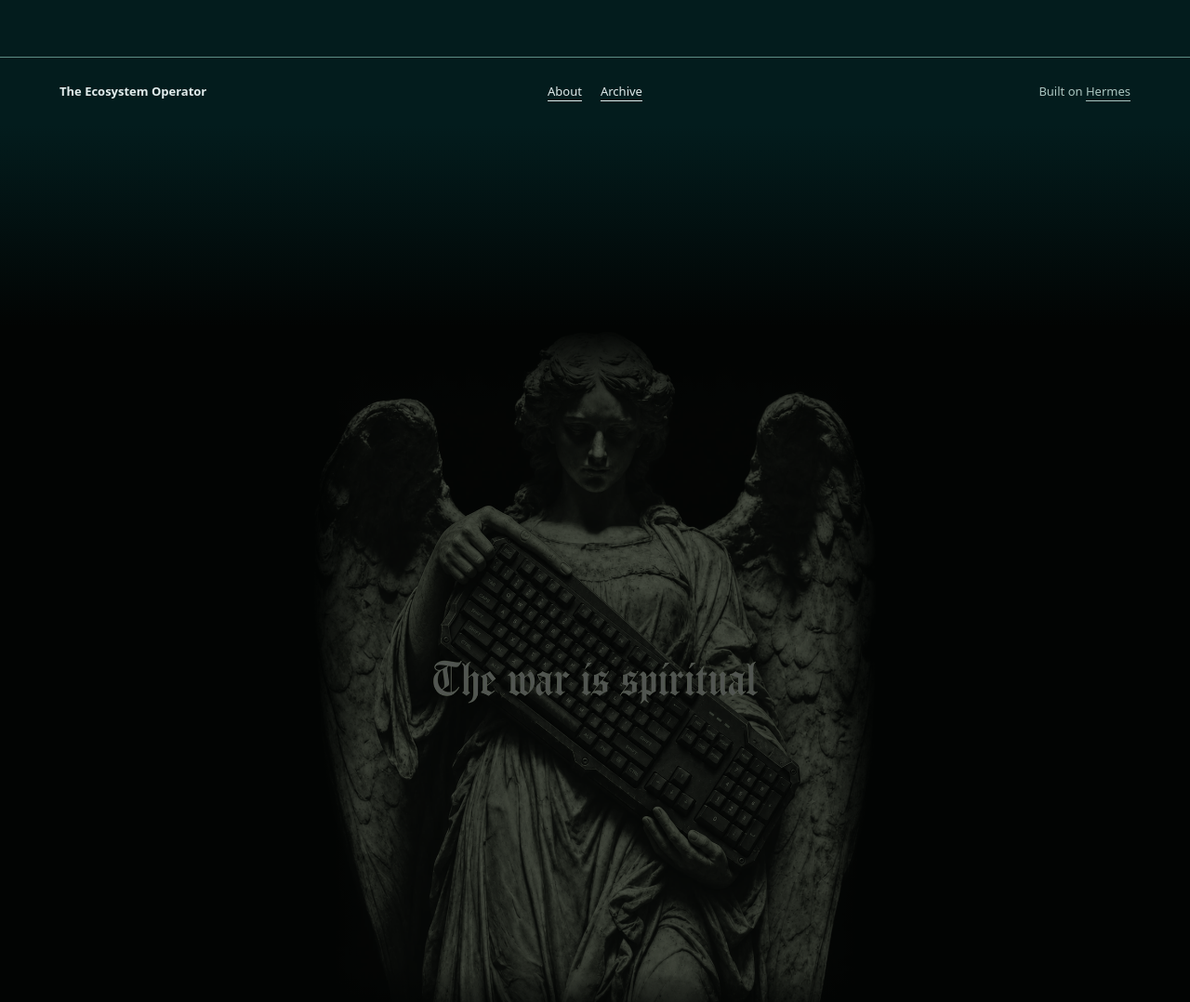
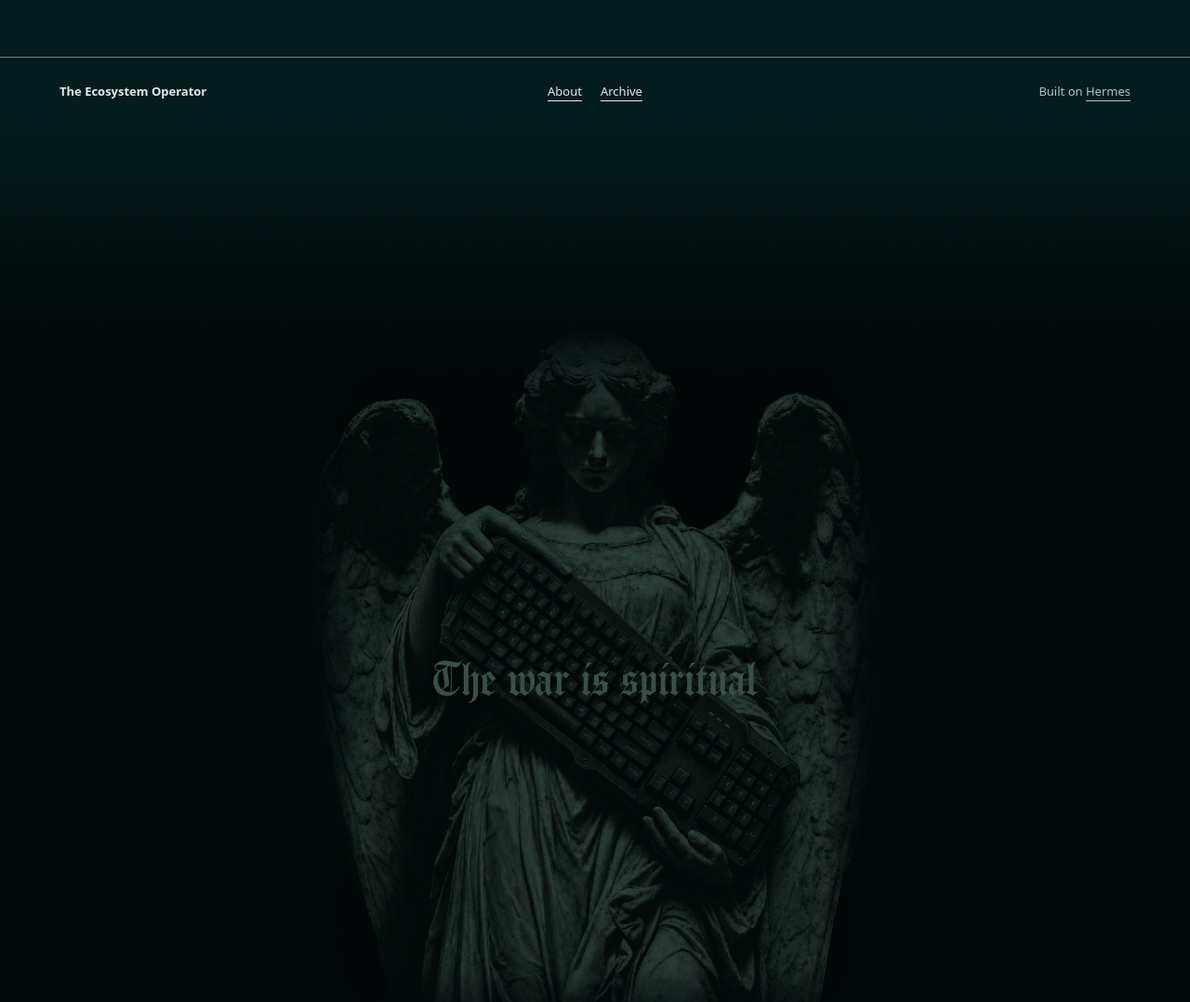
Before and after one commit to benohanlon/sovereignharness.io, a plain HTML site: page green-preview/index.html in a window 1280 px wide. Shown: the part 2320-3398 px from the top of the page at 93% size. Drawn offline with Linux system fonts and the light colour scheme.

Commit message:
Match the angel grade to the Sovereign Harness palette

```diff
--- a/green-preview/index.html
+++ b/green-preview/index.html
@@ -27,7 +27,7 @@
 <meta name="robots" content="noindex">
 <style>
   .closing-artwork {
-    --darkness: #020403;
+    --darkness: #010909; /* Petrol dark mixed with black. */
     --descent: clamp(10rem, 27svh, 19rem);
     margin: 0;
     padding: var(--descent) 0 clamp(6rem, 18svh, 10rem);
@@ -36,6 +36,7 @@
   }
   .closing-portrait {
     position: relative;
+    isolation: isolate;
     width: min(100%, 38rem);
     margin-inline: auto;
     opacity: var(--reveal, 1);
@@ -44,13 +45,23 @@
     display: block;
     width: 100%;
     height: auto;
-    filter: grayscale(.8) sepia(.32) hue-rotate(43deg) saturate(1.15);
+    filter: grayscale(1) contrast(1.06);
   }
+  .closing-portrait::before,
   .closing-portrait::after {
     content: "";
     position: absolute;
     inset: 0;
     pointer-events: none;
+  }
+  .closing-portrait::before {
+    z-index: 1;
+    background: var(--mint);
+    background: color-mix(in srgb, var(--mint) 86%, var(--muted));
+    mix-blend-mode: multiply;
+  }
+  .closing-portrait::after {
+    z-index: 2;
     background:
       linear-gradient(to bottom, var(--darkness), transparent 13%, transparent 91%, var(--darkness)),
       linear-gradient(to right, var(--darkness), transparent 9%, transparent 91%, var(--darkness));
```
